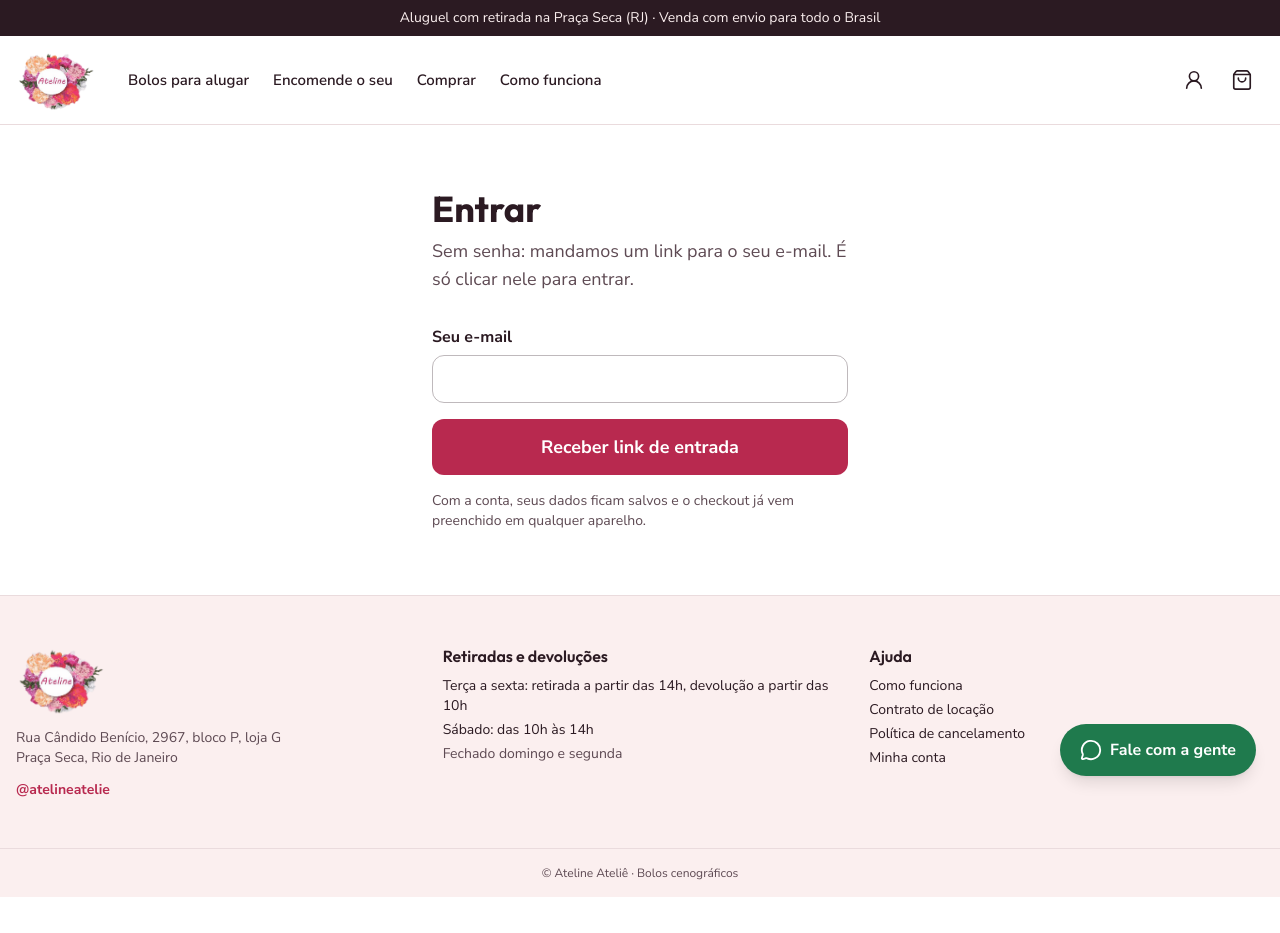
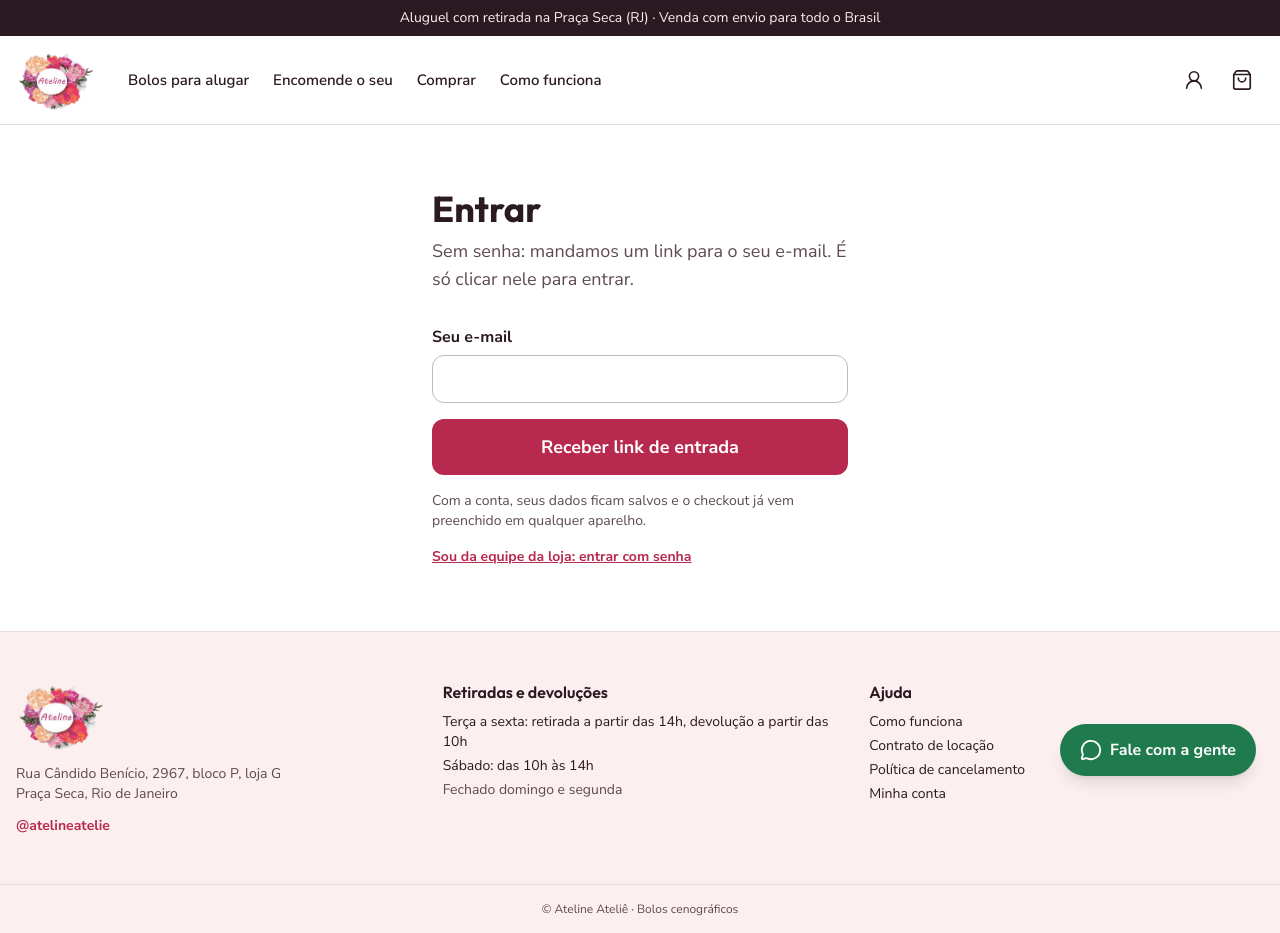
Before and after one commit to DanieSolinho/ateline, a Next.js app: page /entrar in a window 1280 px wide. Before the commit the page ends 897 px from the top, so only its background shows below. Built offline with nearby package versions, Linux system fonts and the light colour scheme.

Commit message:
Entrar com senha também pela página Entrar

```diff
--- a/app/entrar/page.tsx
+++ b/app/entrar/page.tsx
@@ -10,9 +10,6 @@ export default function EntrarPage() {
   return (
     <main className="mx-auto w-full max-w-md px-4 py-16">
       <h1 className="font-display text-4xl font-bold">Entrar</h1>
-      <p className="mt-2 text-lg text-ameixa-suave">
-        Sem senha: mandamos um link para o seu e-mail. É só clicar nele para entrar.
-      </p>
       <FormularioEntrar />
     </main>
   );
--- a/components/conta/FormularioEntrar.tsx
+++ b/components/conta/FormularioEntrar.tsx
@@ -2,14 +2,24 @@
 
 import { useState } from "react";
 import Link from "next/link";
+import { useRouter } from "next/navigation";
 import { MailCheck } from "lucide-react";
+import { CampoSenha } from "@/components/CampoSenha";
+import { useEquipe } from "@/hooks/useEquipe";
 import { useSessao } from "@/hooks/useSessao";
+import { souDaEquipe } from "@/lib/painel";
+import { entrarComSenha } from "@/lib/senha";
 import { enviarLinkDeEntrada } from "@/lib/sessao";
 
 const emailValido = (email: string) => /^[^\s@]+@[^\s@]+\.[^\s@]+$/.test(email);
 
 export function FormularioEntrar() {
   const sessao = useSessao();
+  const equipe = useEquipe(sessao?.user.id ?? null);
+  const router = useRouter();
+  // "link": a cliente recebe o link por e-mail (o padrão). "senha": para quem já criou uma senha (a equipe).
+  const [modo, setModo] = useState<"link" | "senha">("link");
+  const [senha, setSenha] = useState("");
   const [email, setEmail] = useState("");
   const [erro, setErro] = useState("");
   const [enviando, setEnviando] = useState(false);
@@ -19,6 +29,20 @@ export function FormularioEntrar() {
     evento.preventDefault();
     const limpo = email.trim().toLowerCase();
     if (!emailValido(limpo)) return setErro("Escreva um e-mail válido, como maria@gmail.com.");
+
+    if (modo === "senha") {
+      if (!senha) return setErro("Escreva a sua senha.");
+      setErro("");
+      setEnviando(true);
+      const falha = await entrarComSenha(limpo, senha);
+      if (falha) {
+        setEnviando(false);
+        return setErro(falha);
+      }
+      // Entrou: a equipe vai direto para o painel; quem não é da equipe, para Minha conta
+      router.push((await souDaEquipe()) ? "/painel" : "/conta");
+      return;
+    }
 
     setErro("");
     setEnviando(true);
@@ -34,9 +58,16 @@ export function FormularioEntrar() {
         <p>
           Você já entrou como <strong>{sessao.user.email}</strong>.
         </p>
+        <div className="flex flex-wrap gap-x-6 gap-y-2">
+          {equipe && (
+            <Link href="/painel" className="font-bold text-framboesa hover:underline">
+              Ir para o painel da loja
+            </Link>
+          )}
           <Link href="/conta" className="font-bold text-framboesa hover:underline">
             Ir para Minha conta
           </Link>
+        </div>
       </div>
     );
   }
@@ -59,38 +90,71 @@ export function FormularioEntrar() {
     );
   }
 
+  function trocarModo() {
+    setModo((atual) => (atual === "link" ? "senha" : "link"));
+    setErro("");
+    setSenha("");
+  }
+
   return (
-    <form onSubmit={enviar} noValidate className="mt-8 flex flex-col gap-4">
-      <div className="flex flex-col gap-1.5">
+    <form onSubmit={enviar} noValidate className="mt-2 flex flex-col gap-4">
+      <p className="text-lg text-ameixa-suave">
+        {modo === "link"
+          ? "Sem senha: mandamos um link para o seu e-mail. É só clicar nele para entrar."
+          : "Entre com o e-mail e a senha que você criou no painel da loja."}
+      </p>
+      <div className="mt-4 flex flex-col gap-1.5">
         <label htmlFor="email" className="font-bold">
           Seu e-mail
         </label>
         <input
           id="email"
           type="email"
-          autoComplete="email"
+          autoComplete={modo === "senha" ? "username" : "email"}
           value={email}
           onChange={(evento) => setEmail(evento.target.value)}
           aria-invalid={!!erro}
           aria-describedby={erro ? "email-erro" : undefined}
           className="h-12 rounded-xl border border-ameixa/30 px-3 aria-invalid:border-alerta"
         />
+      </div>
+      {modo === "senha" && (
+        <CampoSenha
+          id="senha"
+          rotulo="Senha"
+          autoComplete="current-password"
+          valor={senha}
+          aoMudar={setSenha}
+          invalido={!!erro}
+          descricao={erro ? "email-erro" : undefined}
+        />
+      )}
       {erro && (
         <p id="email-erro" role="alert" className="text-sm font-semibold text-alerta">
           {erro}
         </p>
       )}
-      </div>
       <button
         type="submit"
         disabled={enviando || sessao === undefined}
         className="h-14 rounded-xl bg-framboesa text-lg font-bold text-white hover:bg-framboesa-escura disabled:opacity-60"
       >
-        {enviando ? "Enviando…" : "Receber link de entrada"}
+        {modo === "senha"
+          ? enviando
+            ? "Entrando…"
+            : "Entrar"
+          : enviando
+            ? "Enviando…"
+            : "Receber link de entrada"}
       </button>
+      {modo === "link" && (
         <p className="text-sm text-ameixa-suave">
           Com a conta, seus dados ficam salvos e o checkout já vem preenchido em qualquer aparelho.
         </p>
+      )}
+      <button type="button" onClick={trocarModo} className="self-start text-sm font-bold text-framboesa underline">
+        {modo === "link" ? "Sou da equipe da loja: entrar com senha" : "Prefiro receber o link por e-mail"}
+      </button>
     </form>
   );
 }
--- a/components/painel/EntrarComSenha.tsx
+++ b/components/painel/EntrarComSenha.tsx
@@ -2,7 +2,7 @@
 
 import { useEffect, useState } from "react";
 import Link from "next/link";
-import { CampoSenha } from "@/components/painel/CampoSenha";
+import { CampoSenha } from "@/components/CampoSenha";
 import { abertoComoApp } from "@/lib/instalar";
 import { entrarComSenha } from "@/lib/senha";
 
--- a/components/painel/SenhaDoApp.tsx
+++ b/components/painel/SenhaDoApp.tsx
@@ -2,7 +2,7 @@
 
 import { useState } from "react";
 import { KeyRound } from "lucide-react";
-import { CampoSenha } from "@/components/painel/CampoSenha";
+import { CampoSenha } from "@/components/CampoSenha";
 import { definirSenha, problemaDaSenha, SENHA_MINIMA } from "@/lib/senha";
 
 // Criar ou trocar a senha da equipe, para entrar pelo app instalado no celular
```
Also changed, not shown: components/CampoSenha.tsx (renamed from components/painel/CampoSenha.tsx). Lines whose indentation alone changed are shown as unchanged.
